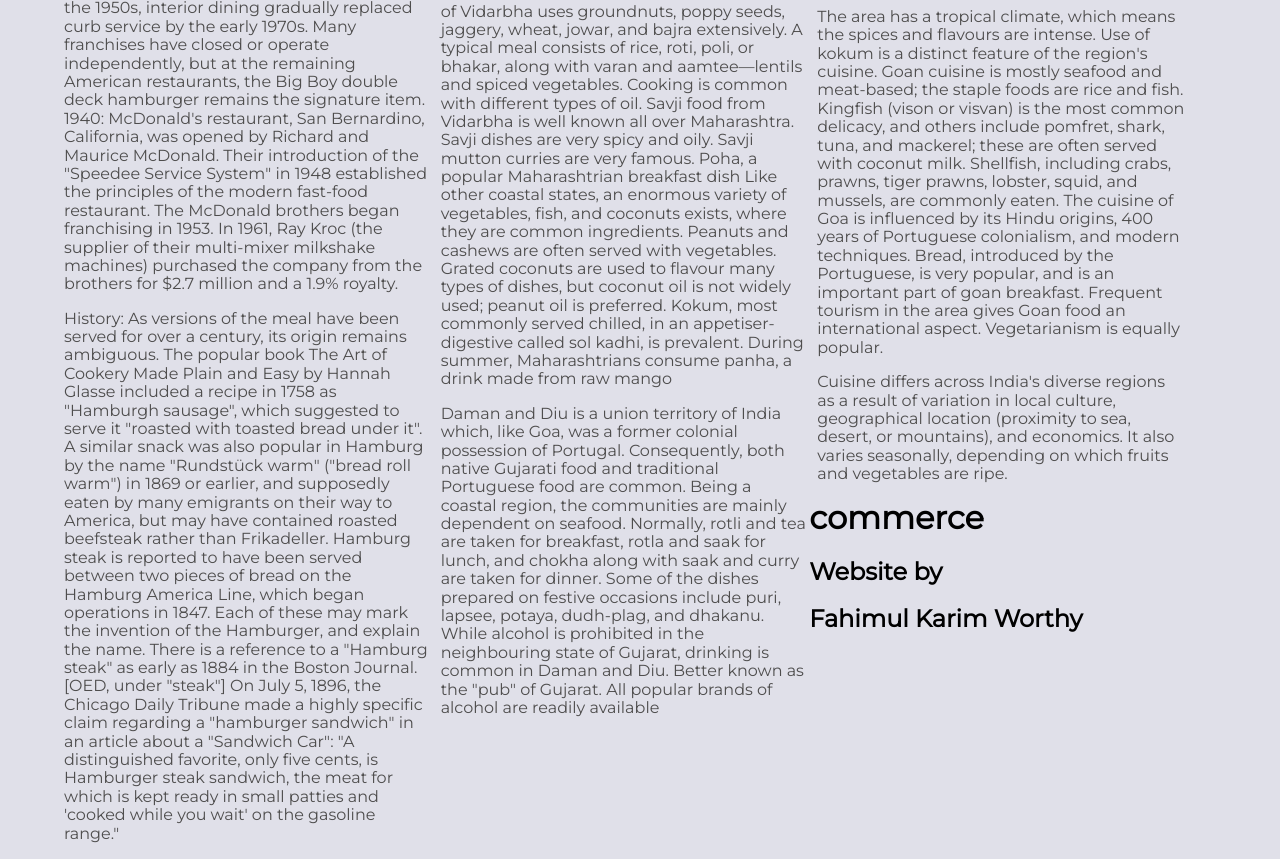
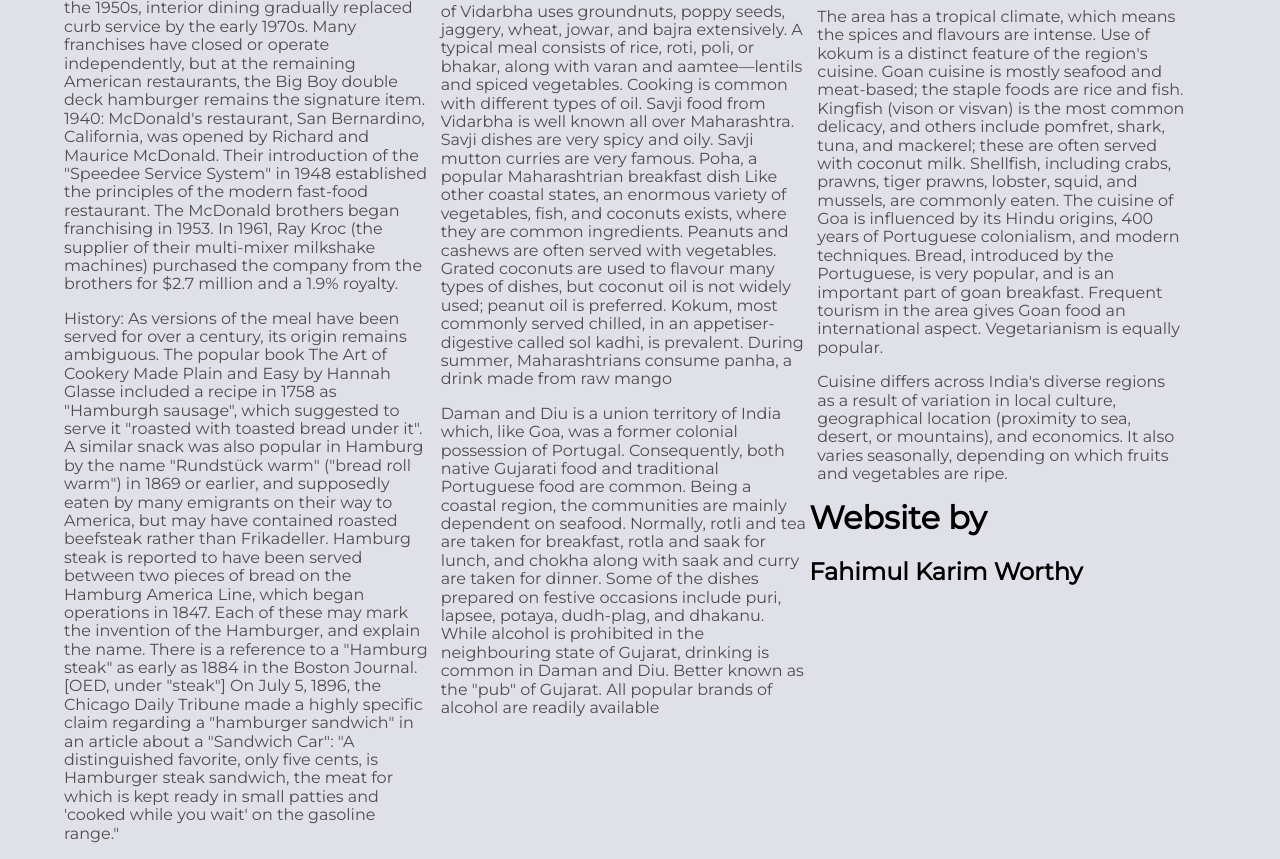
Before and after one commit to fkworthy/www.the-food-album.com, a plain HTML site: page index.html in a window 1280 px wide. Shown: the part 2790-3649 px from the top of the page. Drawn offline with Linux system fonts and the light colour scheme.

Commit message:
Update index.html

```diff
--- a/index.html
+++ b/index.html
@@ -135,8 +135,7 @@ There is a reference to a "Hamburg steak" as early as 1884 in the Boston Journal
 	</section>
 	<section>
 		<div>
-			<h1>E-commerce</h1>
-			<h2>Website by</h2>
+			<h1>Website by</h1>
 		</div>
 	<div>
 		<h2>Fahimul Karim Worthy </h2>
```
